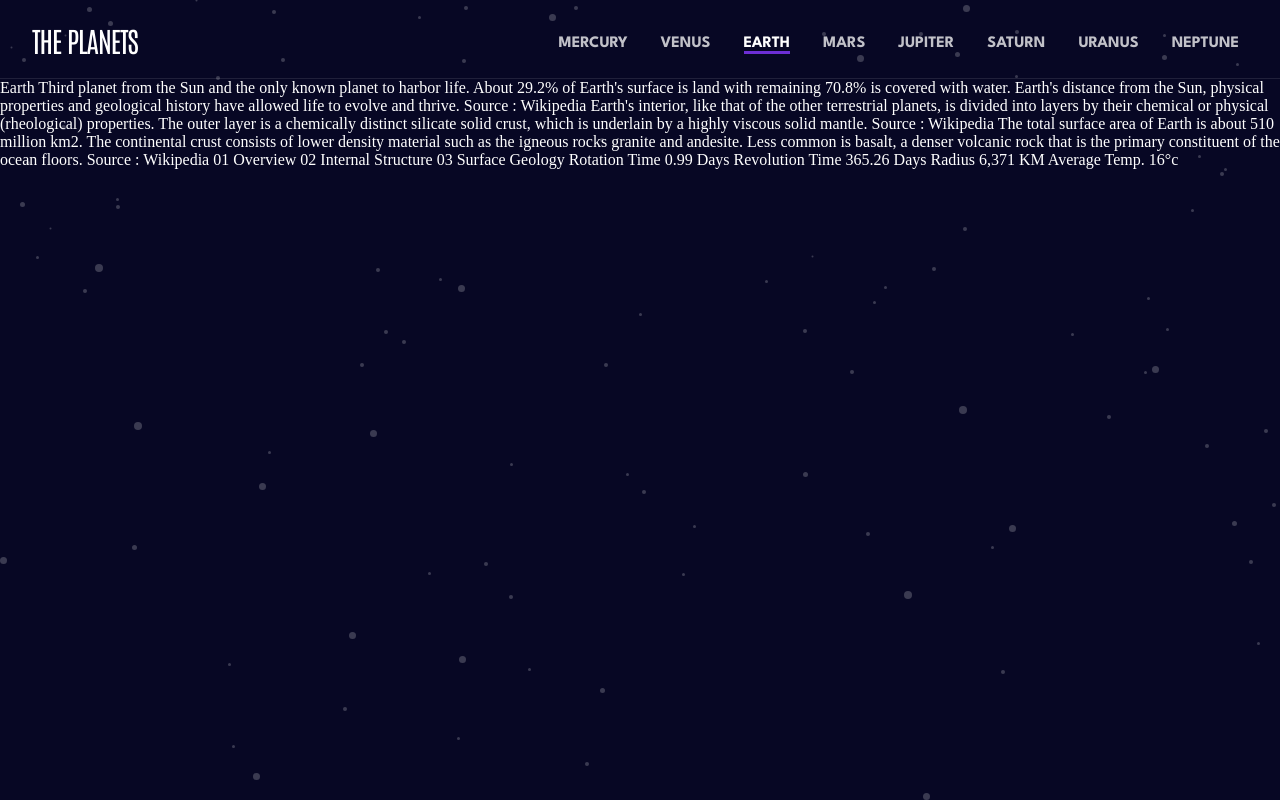
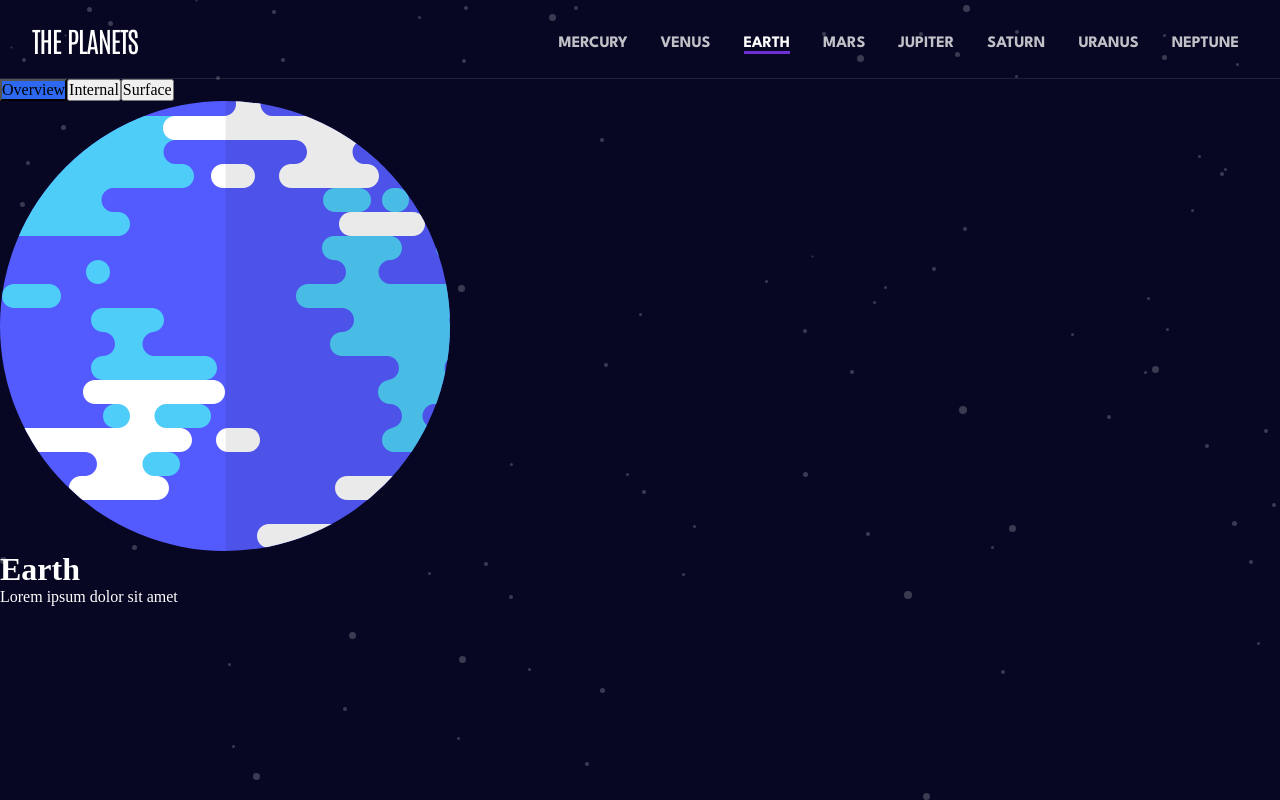
Before and after one commit to AmrAbdelgwaad/planets, an Angular app: page /earth in a window 1280 px wide. Built offline with nearby package versions, Linux system fonts and the light colour scheme.

Commit message:
adding tabs

```diff
--- a/src/app/earth/earth.component.html
+++ b/src/app/earth/earth.component.html
@@ -1,37 +1,38 @@
-Earth
+<!--
 
-<!-- Overview Content Start -->
+
+ Overview Content Start********
 
 Third planet from the Sun and the only known planet to harbor life.
 About 29.2% of Earth's surface is land with remaining 70.8% is
 covered with water. Earth's distance from the Sun, physical properties
 and geological history have allowed life to evolve and thrive.
 
-Source : Wikipedia <!-- URL: https://en.wikipedia.org/wiki/Earth -->
+Source : Wikipedia  URL: https://en.wikipedia.org/wiki/Earth
 
-<!-- Overview Content End -->
+ Overview Content End***********
 
-<!-- Internal Structure Content Start -->
+ Internal Structure Content Start********
 
 Earth's interior, like that of the other terrestrial planets, is divided
 into layers by their chemical or physical (rheological) properties. The
 outer layer is a chemically distinct silicate solid crust, which is
 underlain by a highly viscous solid mantle.
 
-Source : Wikipedia <!-- URL: https://en.wikipedia.org/wiki/Earth#Internal_structure -->
+Source : Wikipedia URL: https://en.wikipedia.org/wiki/Earth#Internal_structure
 
-<!-- Internal Structure Content End -->
+ Internal Structure Content End********
 
-<!-- Surface Geology Content Start -->
+Surface Geology Content Start ********
 
 The total surface area of Earth is about 510 million km2. The continental
 crust consists of lower density material such as the igneous rocks granite
 and andesite. Less common is basalt, a denser volcanic rock that is the
 primary constituent of the ocean floors.
 
-Source : Wikipedia <!-- URL: https://en.wikipedia.org/wiki/Earth#Surface -->
+Source : Wikipedia  URL: https://en.wikipedia.org/wiki/Earth#Surface
 
-<!-- Surface Geology Content End -->
+ Surface Geology Content End********
 
 01 Overview
 02 Internal Structure
@@ -48,3 +49,80 @@ Radius
 
 Average Temp.
 16°c
+-->
+<main>
+  <div role="tablist">
+    @for (tab of tabs; track tab){
+    <button
+      role="tab"
+      (click)="activateTab(tab.id)"
+      [attr.aria-selected]="activeTab === tab.id"
+      [attr.tabindex]="activeTab === tab.id ? 0 : -1"
+      [attr.aria-controls]="tab.panelId"
+    >
+      {{ tab.label }}
+    </button>
+    }
+  </div>
+
+  @if (activeTab === 1){
+  <div
+    role="tabpanel"
+    id="overview"
+    aria-labelledby="1"
+    tabindex="0"
+    [hidden]="activeTab !== 1"
+  >
+    <img
+      ngSrc="./assets/images/planet-earth.svg"
+      alt=""
+      height="450"
+      width="450"
+      priority="true"
+    />
+    <h1>Earth</h1>
+    <p>Lorem ipsum dolor sit amet</p>
+  </div>
+  } @else if (activeTab === 2){
+  <div
+    role="tabpanel"
+    id="internal"
+    aria-labelledby="2"
+    tabindex="0"
+    [hidden]="activeTab !== 2"
+  >
+    <img
+      ngSrc="./assets/images/planet-earth-internal.svg"
+      alt=""
+      height="450"
+      width="450"
+    />
+    <h1>Earth</h1>
+    <p>Lorem ipsum dolor sit amet</p>
+  </div>
+  }@else if (activeTab === 3){
+  <div
+    role="tabpanel"
+    id="surface"
+    aria-labelledby="3"
+    tabindex="0"
+    [hidden]="activeTab !== 3"
+  >
+    <img
+      ngSrc="./assets/images/planet-earth.svg"
+      alt=""
+      height="450"
+      width="450"
+    />
+    <img
+      ngSrc="./assets/images/geology-earth.png"
+      alt=""
+      height="398"
+      width="326"
+      style="margin-top: -5rem"
+    />
+    <h1>Earth</h1>
+    <p>Lorem ipsum dolor sit amet</p>
+  </div>
+  }
+</main>
--- a/src/app/earth/earth.component.scss
+++ b/src/app/earth/earth.component.scss
@@ -0,0 +1,3 @@
+button[aria-selected="true"]{
+  background: #2d68f0;
+}
--- a/src/app/earth/earth.component.ts
+++ b/src/app/earth/earth.component.ts
@@ -1,12 +1,54 @@
-import { Component } from '@angular/core';
+import { Component, HostListener } from '@angular/core';
+import { NgOptimizedImage } from '@angular/common';
 
 @Component({
   selector: 'app-earth',
   standalone: true,
-  imports: [],
+  imports: [NgOptimizedImage],
   templateUrl: './earth.component.html',
-  styleUrl: './earth.component.scss'
+  styleUrl: './earth.component.scss',
 })
 export class EarthComponent {
+  tabs = [
+    {
+      id: 1,
+      label: 'Overview',
+      panelId: 'overview',
+    },
+    {
+      id: 2,
+      label: 'Internal',
+      panelId: 'internal',
+    },
+    {
+      id: 3,
+      label: 'Surface',
+      panelId: 'surface',
+    },
+  ];
+  activeTab = 1;
 
+  @HostListener('keydown', ['$event'])
+  handleKeyDown(event: KeyboardEvent): void {
+    switch (event.key) {
+      case 'ArrowRight':
+        this.activateNextTab();
+        break;
+      case 'ArrowLeft':
+        this.activatePreviousTab();
+        break;
+    }
+  }
+
+  activateTab(tabNumber: number): void {
+    this.activeTab = tabNumber;
+  }
+
+  activateNextTab(): void {
+    this.activeTab = (this.activeTab % 3) + 1;
+  }
+
+  activatePreviousTab(): void {
+    this.activeTab = this.activeTab === 1 ? 3 : this.activeTab - 1;
+  }
 }
--- a/src/global/variables.scss
+++ b/src/global/variables.scss
@@ -22,7 +22,7 @@ $clr-saturn-ball: #FCCB6B;
 $clr-uranus-ball: #65F0D5;
 $clr-neptune-ball: #497EFA;
 
-$clr-border: hsla(0,0,100%,.1);
+$clr-border: hsla(0,0%,100%,.1);
 
 /*fonts*/
 
```
